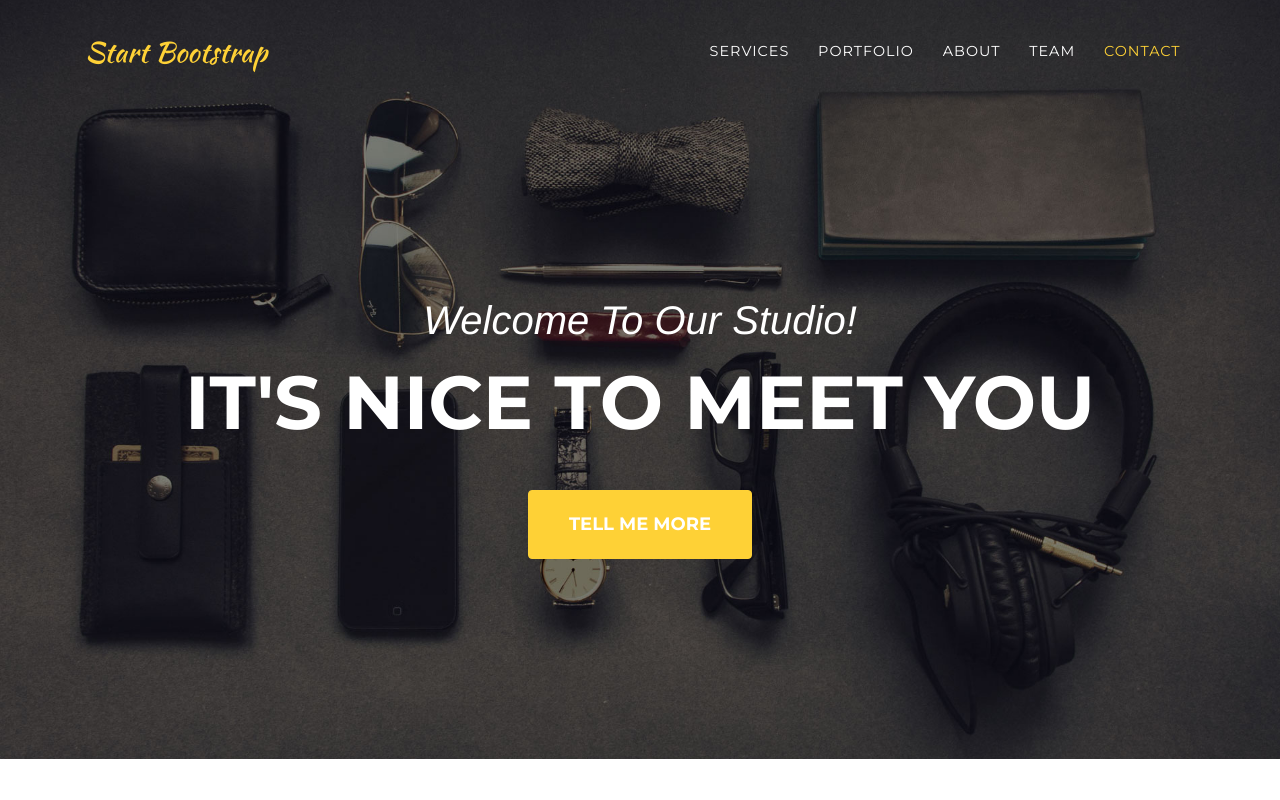
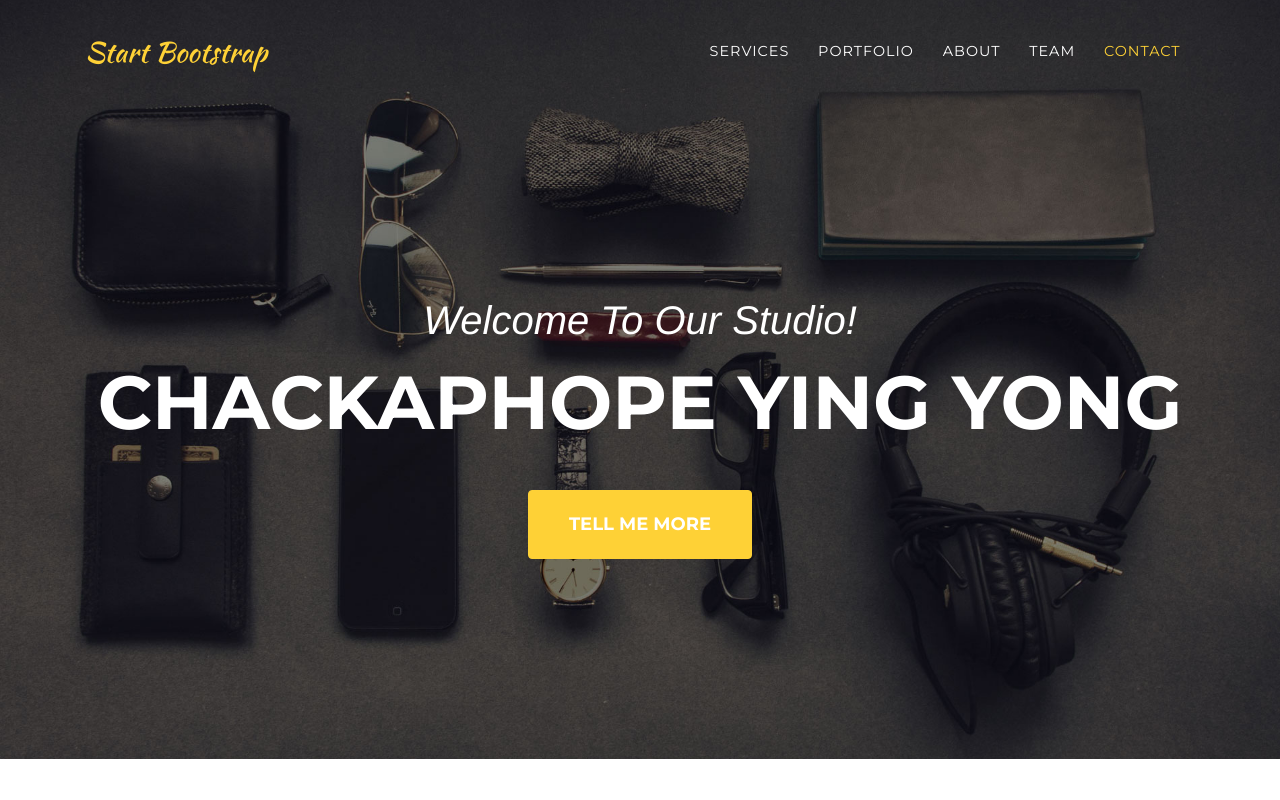
Before and after one commit to chackaphope/chackaphope.github.io, a plain HTML site: page index.html in a window 1280 px wide. Shown: the top 800 px of the page. Drawn offline with Linux system fonts and the light colour scheme; a web font is replaced by a local one.

Commit message:
Add files via upload

```diff
--- a/index.html
+++ b/index.html
@@ -62,7 +62,7 @@
       <div class="container">
         <div class="intro-text">
           <div class="intro-lead-in">Welcome To Our Studio!</div>
-          <div class="intro-heading text-uppercase">It's Nice To Meet You</div>
+          <div class="intro-heading text-uppercase">Chackaphope Ying Yong</div>
           <a class="btn btn-primary btn-xl text-uppercase js-scroll-trigger" href="#services">Tell Me More</a>
         </div>
       </div>
```
